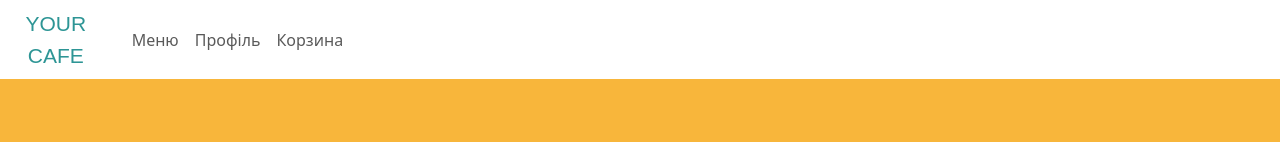
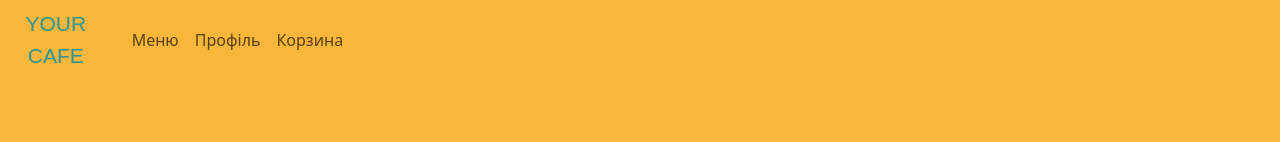
Before and after one commit to marynakozelska/demoCafeClientSystem_web, an Angular app: page / in a window 1280 px wide. Shown: the top 142 px of the page. Built offline with nearby package versions, Linux system fonts and the light colour scheme; no server answers; a web font is replaced by a local one.

Commit message:
Small changes

```diff
--- a/src/app/components/cart/cart.component.css
+++ b/src/app/components/cart/cart.component.css
@@ -1,6 +1,6 @@
 .empty-cart {
   color: black;
-  margin: 2% 20%;
+  margin: 4% 20%;
 }
 
 .cart {
--- a/src/app/components/header/header.component.css
+++ b/src/app/components/header/header.component.css
@@ -1,8 +1,4 @@
 @import url('https://fonts.cdnfonts.com/css/avenir');
-
-.navbar {
-  /*background: #f8b63b;*/
-}
 
 .home {
   font-family: 'Avenir', sans-serif;
--- a/src/app/components/header/header.component.html
+++ b/src/app/components/header/header.component.html
@@ -13,7 +13,9 @@
   </div>
 </nav>
 
-<nav class="navbar navbar-expand-sm navbar-light header-menu">
+<nav class="navbar navbar-expand-sm navbar-light header-menu"
+     id="header">
+
   <div class="nav-item">
     <a class="nav-link home" href="/">YOUR CAFE</a>
   </div>
--- a/src/app/components/header/header.component.ts
+++ b/src/app/components/header/header.component.ts
@@ -1,5 +1,7 @@
-import {Component} from '@angular/core';
+import {Component, Renderer2} from '@angular/core';
 import {AuthService} from "../../services/auth.service";
+import {Subscription} from "rxjs";
+import {NavigationEnd, Router} from "@angular/router";
 
 @Component({
   selector: 'app-header',
@@ -7,9 +9,29 @@ import {AuthService} from "../../services/auth.service";
   styleUrls: ['./header.component.css']
 })
 export class HeaderComponent {
+  subscriptionRoute: Subscription;
 
-  constructor(private authService: AuthService) {
+  constructor(private authService: AuthService,
+              private router: Router,
+              private renderer: Renderer2) {
   }
+
+  ngOnInit() {
+    this.isYellow();
+  }
+
+  public isYellow() {
+    this.subscriptionRoute = this.router.events.subscribe(
+      (event) => {
+        if (event instanceof NavigationEnd) {
+
+          if (event.url == '/') {
+            this.renderer.setStyle(document.getElementById("header"), 'background-color', '#f8b63b');
+          }
+        }
+      });
+  }
+
 
   public isAdmin(): boolean {
     return this.authService.isAdmin();
```
